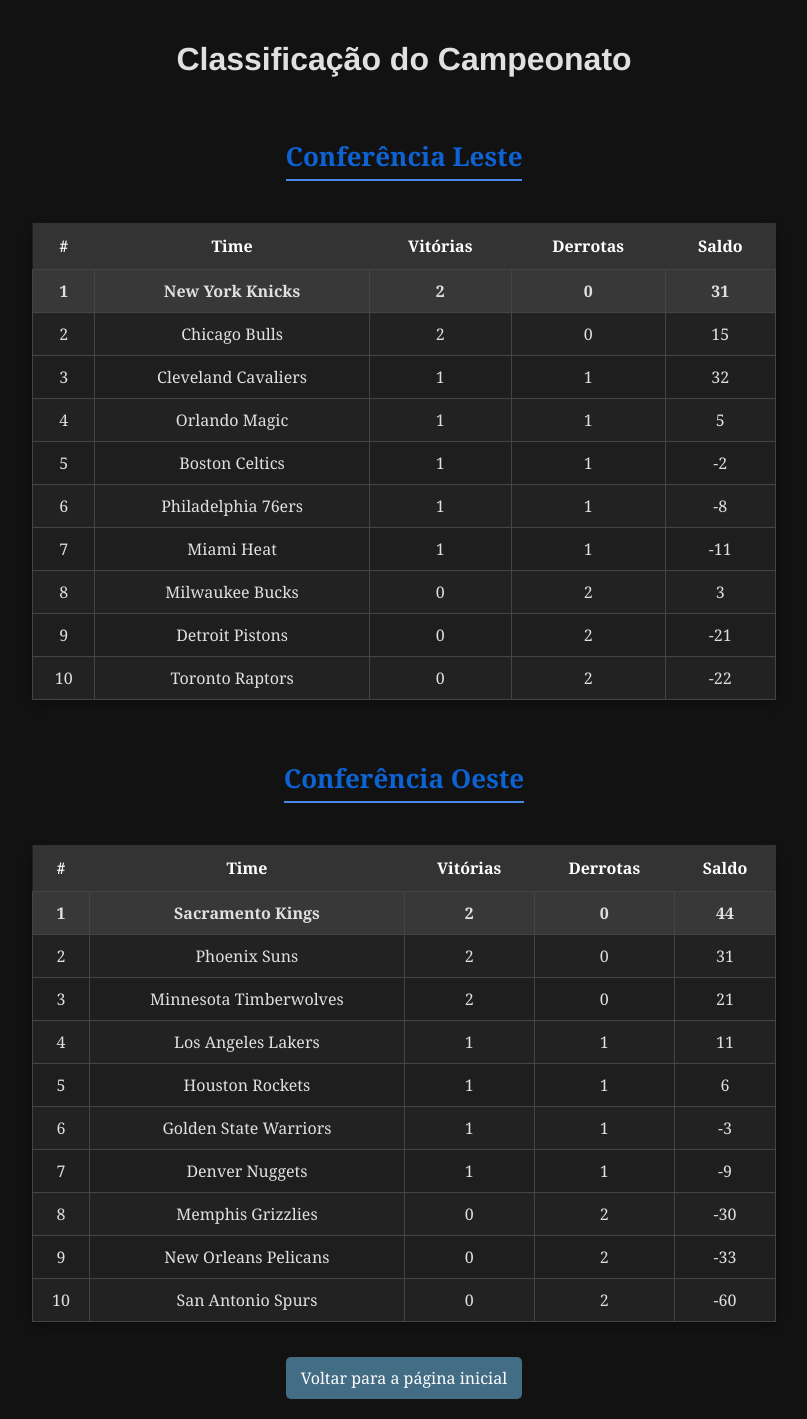
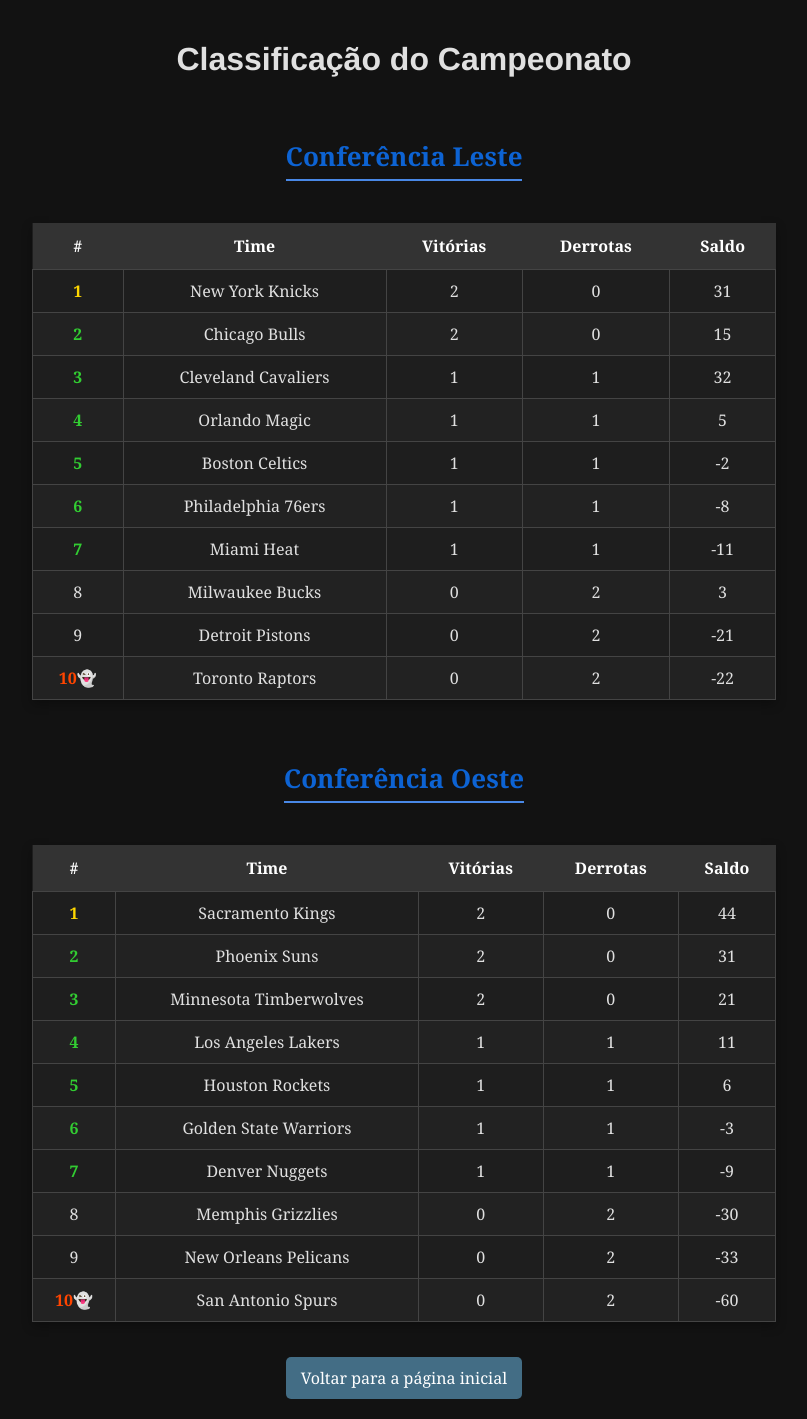
Before and after one commit to Tales-Piotrowski/NWO_project, a Flask app: page /classificacao in a window 1280 px wide. Shown: the whole page, without its empty margins (236-1043 px from the left). Run offline with Flask 3, Linux system fonts and the light colour scheme.

Commit message:
Update style.css

```diff
--- a/static/style.css
+++ b/static/style.css
@@ -79,10 +79,28 @@ body#pagina-classificacao tbody tr:nth-child(even) {
     background-color: #222;
 }
 
-/* Destaque para a primeira linha */
-body#pagina-classificacao tbody tr:first-child {
-    background-color: #383838;
+/* Destaca apenas o número do 1º colocado em dourado */
+body#pagina-classificacao tbody tr:first-child td:first-child {
     font-weight: bold;
+    color: #FFD700;
+    content: "👑";
+}
+
+/* 2º ao 7º lugar: Verde */
+body#pagina-classificacao tbody tr:nth-child(n+2):nth-child(-n+7) td:first-child {
+    font-weight: bold;
+    color: #32CD32;
+}
+
+/* Último colocado: Adiciona um emoji de fantasma */
+body#pagina-classificacao tbody tr:last-child td:first-child::after {
+    content: "👻";
+}
+
+/* Último colocado: Número da posição em vermelho */
+body#pagina-classificacao tbody tr:last-child td:first-child {
+    font-weight: bold;
+    color: #FF4500; /* Vermelho forte (laranja avermelhado) */
 }
 
 /* Separação visual entre conferências */
```
